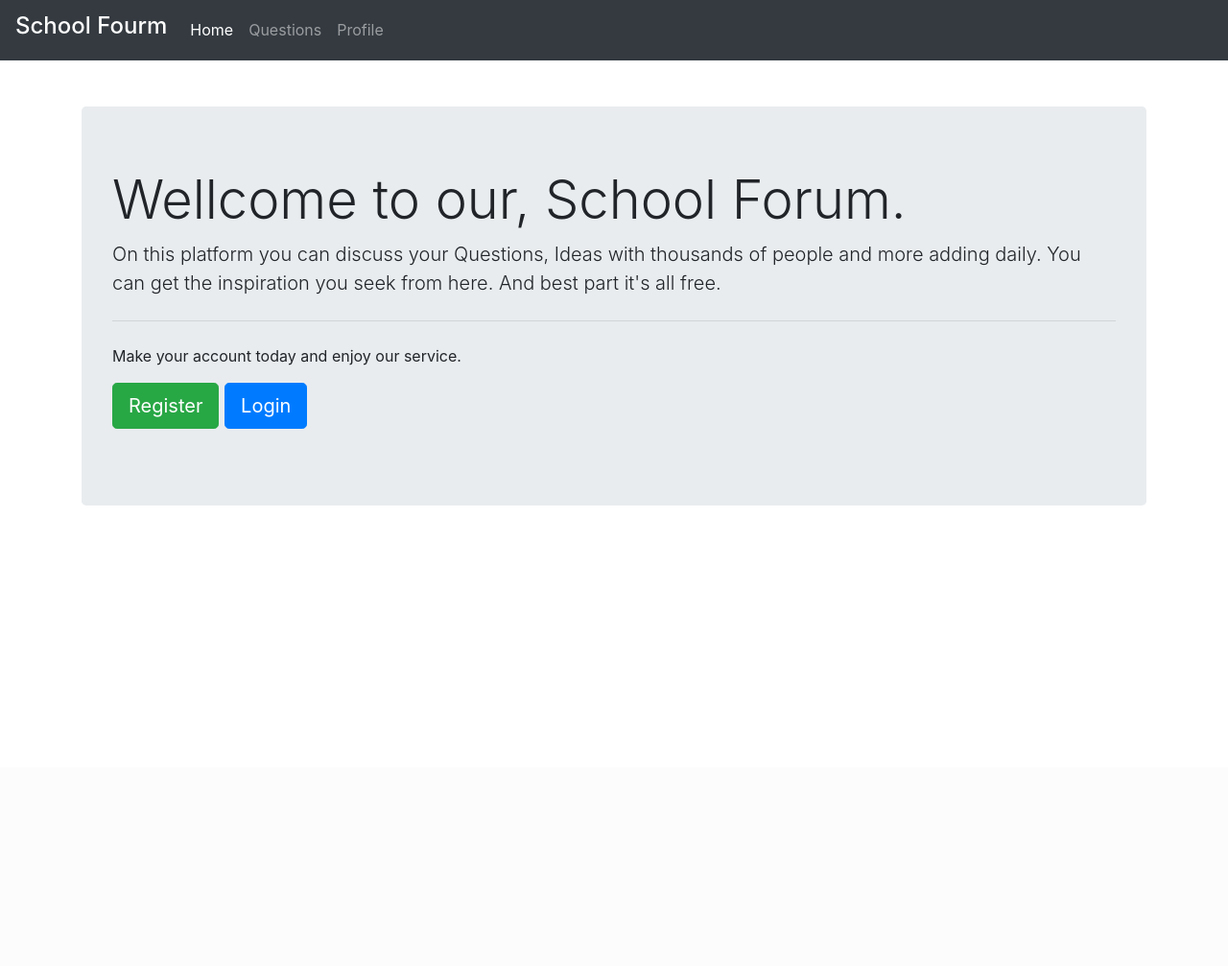
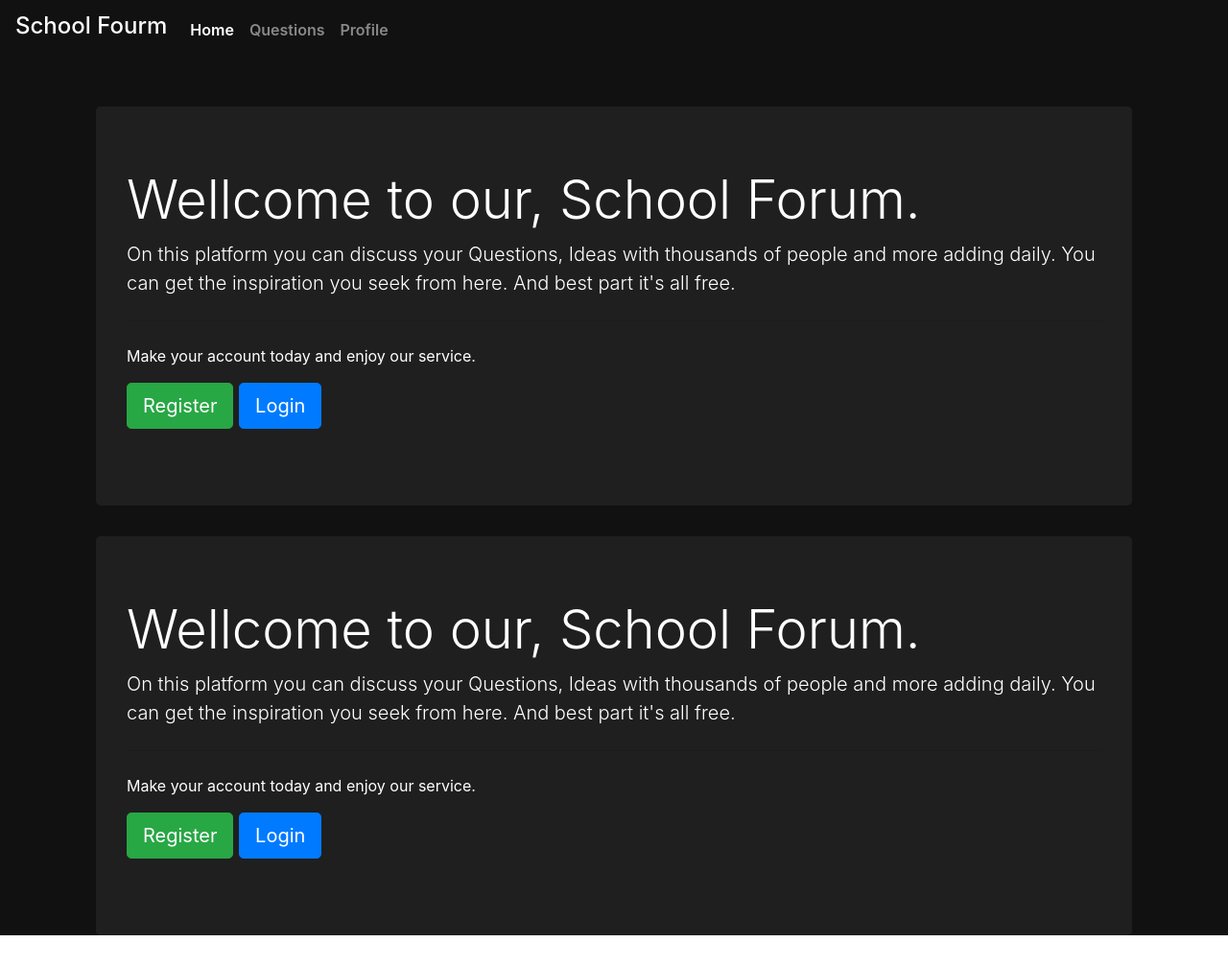
Before and after one commit to frost-head/The-Last-Night-Reads, a Flask app: page / in a window 1280 px wide. Shown: the whole page at 96% size. Before the commit the page ends 527 px from the top, so only its background shows below. Run offline with Flask 2, Linux system fonts and the light colour scheme; some libraries are stand-ins or nearby versions.

Commit message:
testing design

```diff
--- a/templates/Base.html
+++ b/templates/Base.html
@@ -4,17 +4,26 @@
     <meta charset="UTF-8">
     <meta name="viewport" content="width=device-width, initial-scale=1.0">
     <meta name="viewport" content="width=device-width, initial-scale=1, shrink-to-fit=no">
-    <link rel="stylesheet" href="https://stackpath.bootstrapcdn.com/bootstrap/4.5.0/css/bootstrap.min.css" integrity="sha384-9aIt2nRpC12Uk9gS9baDl411NQApFmC26EwAOH8WgZl5MYYxFfc+NcPb1dKGj7Sk" crossorigin="anonymous">
+    <link rel="stylesheet" href="https://stackpath.bootstrapcdn.com/bootstrap/4.5.0/css/bootstrap.min.css">
     {% block head %} {% endblock %}
 </head>
 <body>
-    {% include 'includes/navbar.html' %}
-    <div class = "container">
-        {% block body %} {% endblock %}
+    <div class = "bg">
+        {% include 'includes/navbar.html' %}
+
+        <div class = "container">
+            {% block body %} {% endblock %}
+        </div>
     </div>
 
     <script src="https://code.jquery.com/jquery-3.5.1.slim.min.js" integrity="sha384-DfXdz2htPH0lsSSs5nCTpuj/zy4C+OGpamoFVy38MVBnE+IbbVYUew+OrCXaRkfj" crossorigin="anonymous"></script>
     <script src="https://cdn.jsdelivr.net/npm/popper.js@1.16.0/dist/umd/popper.min.js" integrity="sha384-Q6E9RHvbIyZFJoft+2mJbHaEWldlvI9IOYy5n3zV9zzTtmI3UksdQRVvoxMfooAo" crossorigin="anonymous"></script>
     <script src="https://stackpath.bootstrapcdn.com/bootstrap/4.5.0/js/bootstrap.min.js" integrity="sha384-OgVRvuATP1z7JjHLkuOU7Xw704+h835Lr+6QL9UvYjZE3Ipu6Tp75j7Bh/kR0JKI" crossorigin="anonymous"></script>
+    <style>
+
+    .bg{
+        background-image: linear-gradient(to right, #111111 100%, #2f2f2f 100%);
+
+    </style>
 </body>
 </html>
--- a/templates/Home.html
+++ b/templates/Home.html
@@ -7,16 +7,39 @@
 {% block body %}
 <br>
 <br>
-<div class="jumbotron">
-    <h1 class="display-4">Wellcome to our, School Forum. </h1>
-    <p class="lead">On this platform you can discuss your Questions, Ideas with thousands of people and more adding daily. You can get the inspiration you seek from here. And best part it's all free.</p>
-    <hr class="my-4">
-    <p>Make your account today and enjoy our service.</p>
-    <p class="lead">
-        <a class="btn btn-success btn-lg" href="/register" role="button">Register</a>
-        <a class="btn btn-primary btn-lg" href="/login" role="button">Login</a>
-    </p>
-</div>
+
+<section class = "col-md">
+    <div class="jumbotron">
+        <h1 class="display-4 text">Wellcome to our, School Forum. </h1>
+        <p class="lead text">On this platform you can discuss your Questions, Ideas with thousands of people and more adding daily. You can get the inspiration you seek from here. And best part it's all free.</p>
+        <hr class="my-4 text">
+        <p class="text">Make your account today and enjoy our service.</p>
+        <p class="lead">
+            <a class="btn btn-success btn-lg" id = "registerbutton" href="/register" role="button">Register</a>
+            <a class="btn btn-primary btn-lg" href="/login" role="button">Login</a>
+        </p>
+    </div>
+    <div class="jumbotron">
+        <h1 class="display-4 text">Wellcome to our, School Forum. </h1>
+        <p class="lead text">On this platform you can discuss your Questions, Ideas with thousands of people and more adding daily. You can get the inspiration you seek from here. And best part it's all free.</p>
+        <hr class="my-4 text">
+        <p class="text ">Make your account today and enjoy our service.</p>
+        <p class="lead">
+            <a class="btn btn-success btn-lg" id = "registerbutton" href="/register" role="button">Register</a>
+            <a class="btn btn-primary btn-lg" href="/login" role="button">Login</a>
+        </p>
+    </div>
+</section>
+
+
+<style>
+    .jumbotron{
+        background:#1f1f1f ;
+    }
+    .text{
+        color: #ffffff;
+    }
+</style>
 
 
 {% endblock %}
--- a/templates/includes/navbar.html
+++ b/templates/includes/navbar.html
@@ -1,4 +1,5 @@
-<nav class="navbar navbar-expand-lg navbar-dark bg-dark ">
+<section id = "Navbar">
+    <nav class="navbar navbar-expand-lg navbar-dark">
     <a class="navbar-brand" href="/home"><h4>School Fourm</h4></a>
 
         <button class="navbar-toggler" type="button" data-toggle="collapse" data-target="#navbarNav" aria-controls="navbarNav" aria-expanded="false" aria-label="Toggle navigation">
@@ -66,3 +67,25 @@
             </ul>
         </div>
     </nav>
+</section>
+
+<!--_________STYLE_____________-->
+
+<style>
+
+.navbar{
+    background-image: linear-gradient(to right, #111111 100%, #2f2f2f 100%);
+
+
+}
+.navbar-nav{
+
+    font-weight: 600;
+}
+#Navbar{
+    position: sticky;
+    top: 0;
+    z-index: 10;
+}
+
+</style>
```
Also changed, not shown: templates/style.css (added). Lines whose indentation alone changed are shown as unchanged.
